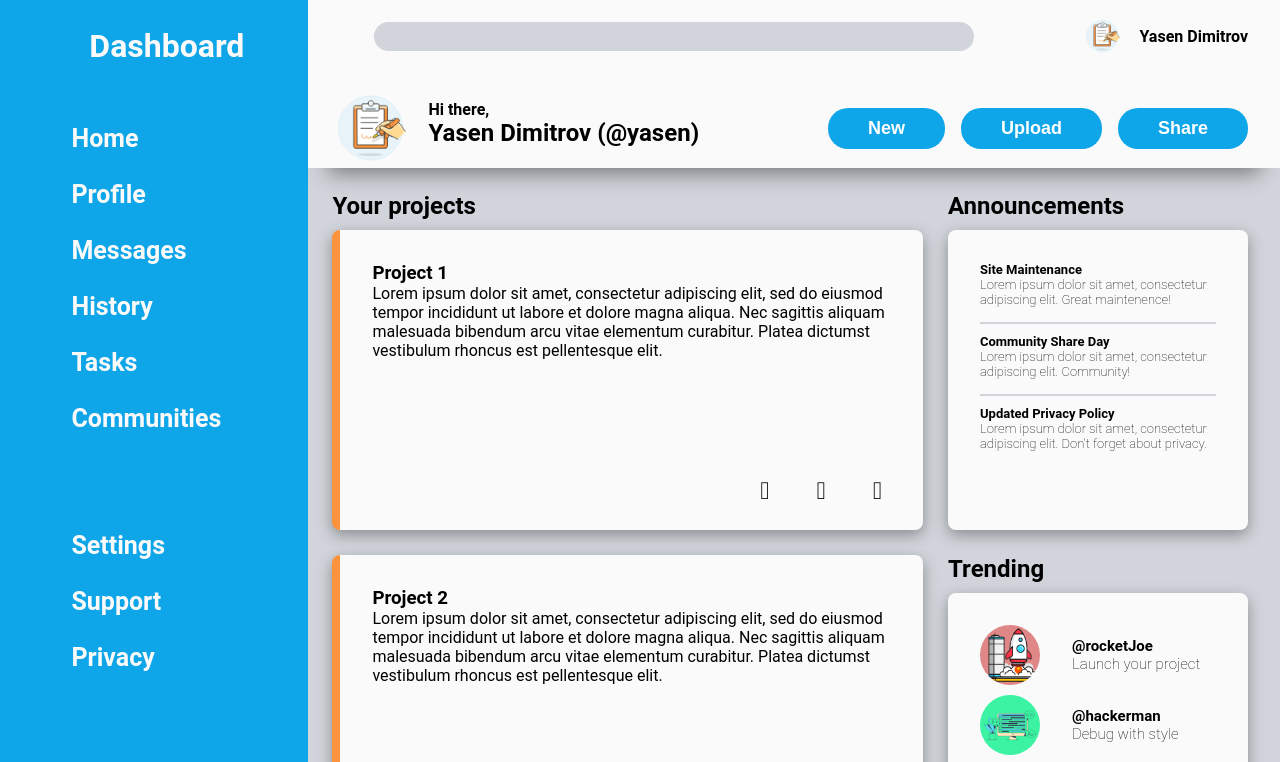
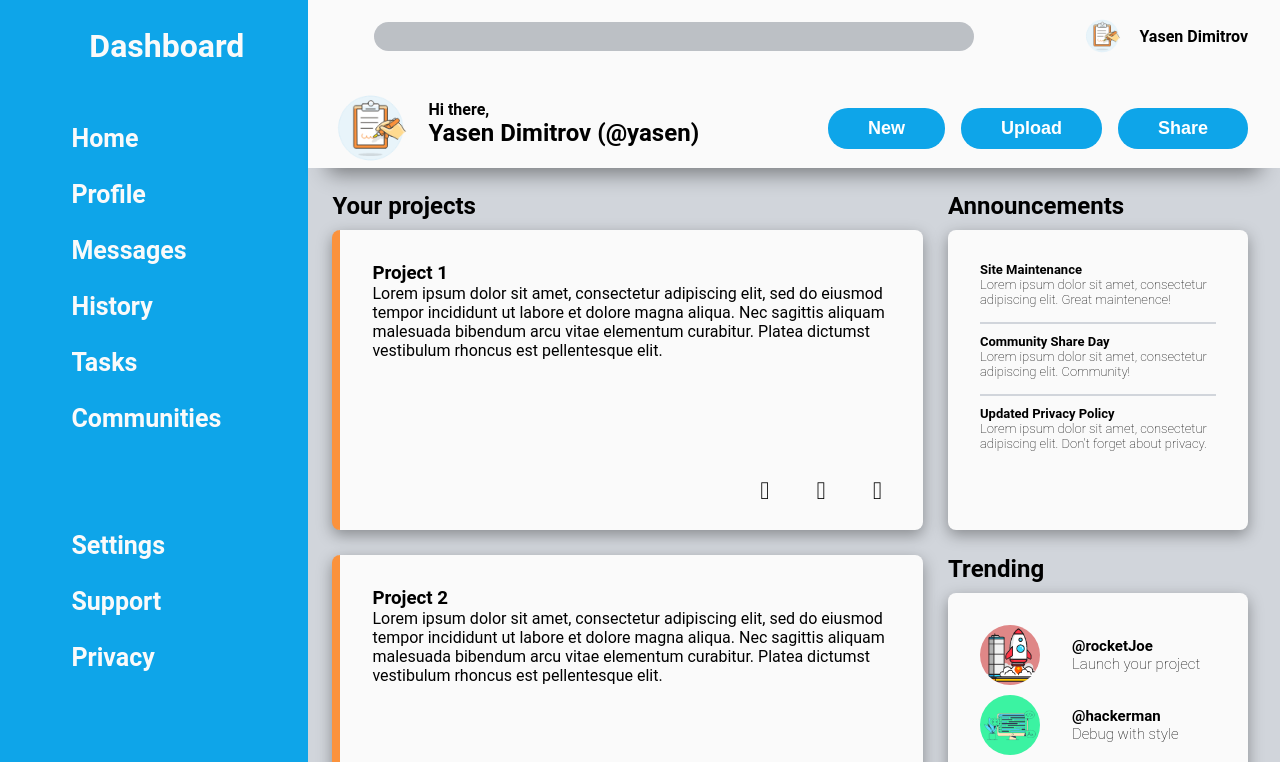
Before and after one commit to blancpain/admin-dashboard, a plain HTML site: page index.html in a window 1280 px wide. In both pictures the pointer is over the input 674 px from the left and 36 px from the top of the page. Shown: the top 762 px of the page. Drawn offline with Linux system fonts and the light colour scheme.

Commit message:
Add hover effect on search bar

```diff
--- a/styles.css
+++ b/styles.css
@@ -216,6 +216,10 @@ input[type="search"] {
   border: none;
 }
 
+input[type="search"]:hover {
+  filter: brightness(90%);
+}
+
 .search::before {
   font-family: "Material Icons";
   content: "\e8b6";
```
